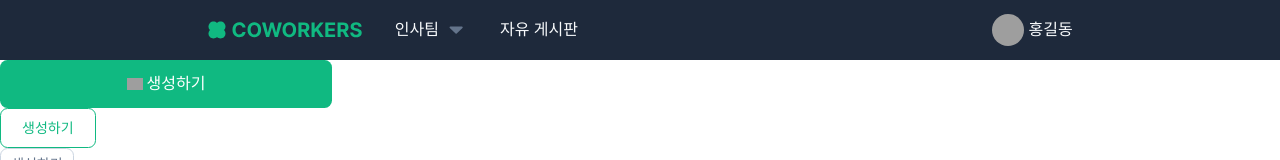
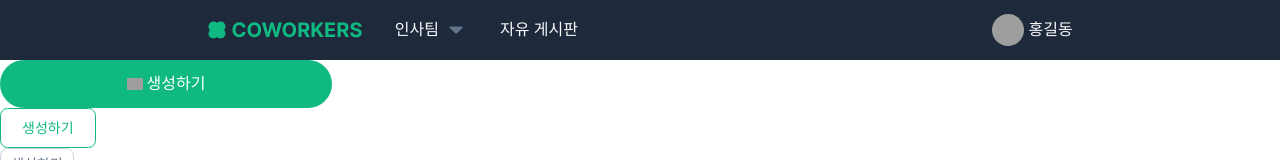
Before and after one commit to mingmi9/fe11-part4-team1-coworkers, a Next.js app: page /button-test in a window 1280 px wide. Shown: the top 160 px of the page. Built offline with nearby package versions, Linux system fonts and the light colour scheme; grey boxes are pictures that could not be loaded; a web font is replaced by a local one.

Commit message:
fix: 버튼 컴포넌트 경로 수정

```diff
--- a/app/button-test/page.tsx
+++ b/app/button-test/page.tsx
@@ -6,7 +6,7 @@ export default function ButtonTest() {
   const handleButton = () => alert('test입니다');
   return (
     <div>
-      <Button size="large" icon="check" round="xl" onClick={handleButton}>
+      <Button size="large" icon="check" round="full" onClick={handleButton}>
         생성하기
       </Button>
       <Button size="medium" variant="outlined">
--- a/app/modal-test/page.tsx
+++ b/app/modal-test/page.tsx
@@ -4,7 +4,7 @@ import Modal from '@/_components/common/Modal';
 import { useModalStore } from '@/_store/modal-store';
 import Image from 'next/image';
 import XButton from '@icons/x.svg';
-import Button from '@/_components/Button';
+import Button from '@/_components/common/Button';
 
 export default function ModalTestPage() {
   const { openModal, closeModal } = useModalStore();
```
